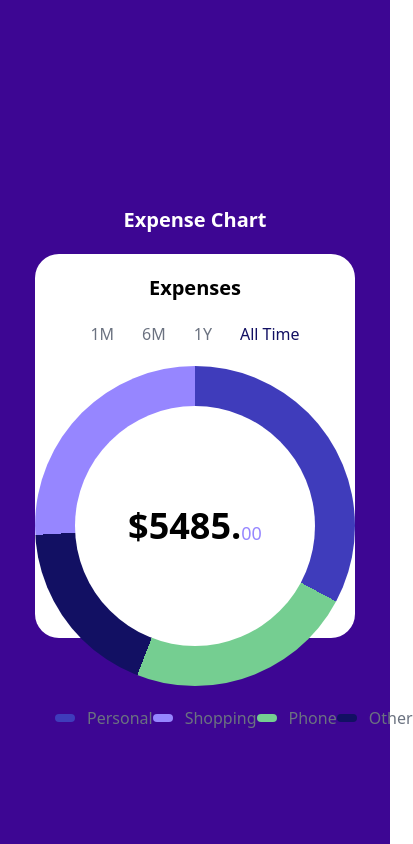
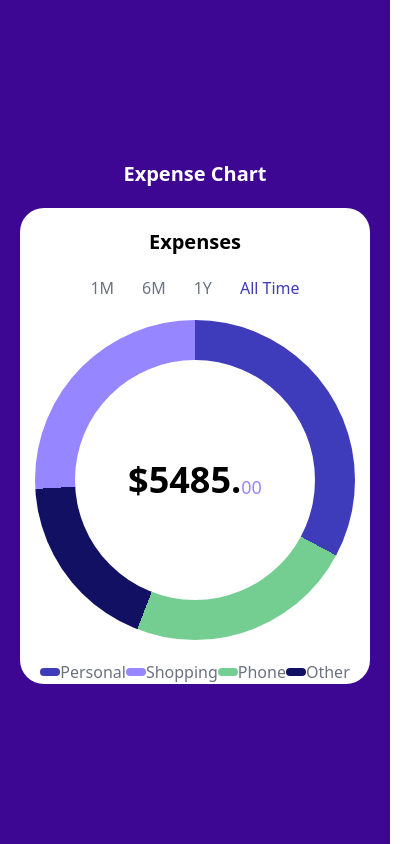
Before and after one commit to NishatTasnim00/Expense-Chart, a React (Vite) app: page / in a window 390 px wide. Shown: the whole page, 413 px wide, since content can reach past the window. Built offline with nearby package versions, Linux system fonts and the light colour scheme.

Commit message:
ake responsive for mobile

```diff
--- a/src/App.jsx
+++ b/src/App.jsx
@@ -10,7 +10,7 @@ const App = () => {
             <h1 className="text-center font-bold text-xl lg:text-4xl text-white pb-5">
               Expense Chart
             </h1>
-            <div className="bg-white rounded-3xl lg:h-[500px] lg:w-[500px] h-96 w-80">
+            <div className="bg-white rounded-3xl lg:h-[500px] lg:w-[500px]">
               <h1 className="text-center font-semibold text-xl lg:text-2xl py-5">
                 Expenses
               </h1>
--- a/src/components/Palette.jsx
+++ b/src/components/Palette.jsx
@@ -3,21 +3,21 @@ import React from 'react'
 const Palette = () => {
   return (
     <>
-  <div className="flex gap-3 justify-center">
+  <div className="flex lg:gap-3 justify-center">
                 <div className="flex justify-around w-full px-5 base-text">
-                  <div className="flex gap-3">
+                  <div className="flex lg:gap-3">
                     <div className="bg-personal palette"></div>
                     <div>Personal</div>
                   </div>
-                  <div className="flex gap-3">
+                  <div className="flex lg:gap-3">
                     <div className="bg-shopping palette"></div>
                     <div>Shopping</div>
                   </div>
-                  <div className="flex gap-3">
+                  <div className="flex lg:gap-3">
                     <div className="bg-phone palette"></div>
                     <div>Phone</div>
                   </div>
-                  <div className="flex gap-3">
+                  <div className="flex lg:gap-3">
                     <div className="bg-other palette"></div>
                     <div>Other</div>
                   </div>
--- a/src/index.css
+++ b/src/index.css
@@ -12,5 +12,5 @@
    @apply h-2 w-5 rounded-full mt-2
 }
 .active{
-    @apply text-other
+    @apply text-personal
 }
```
